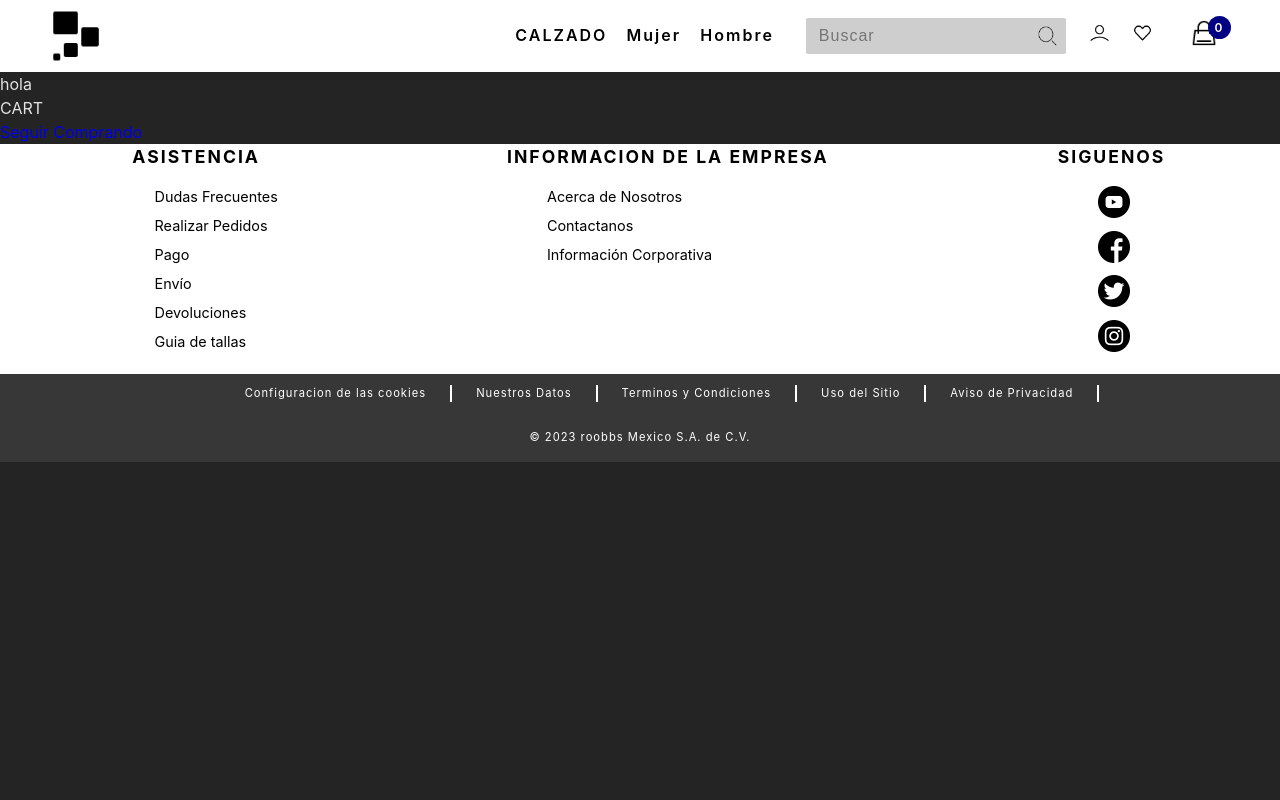
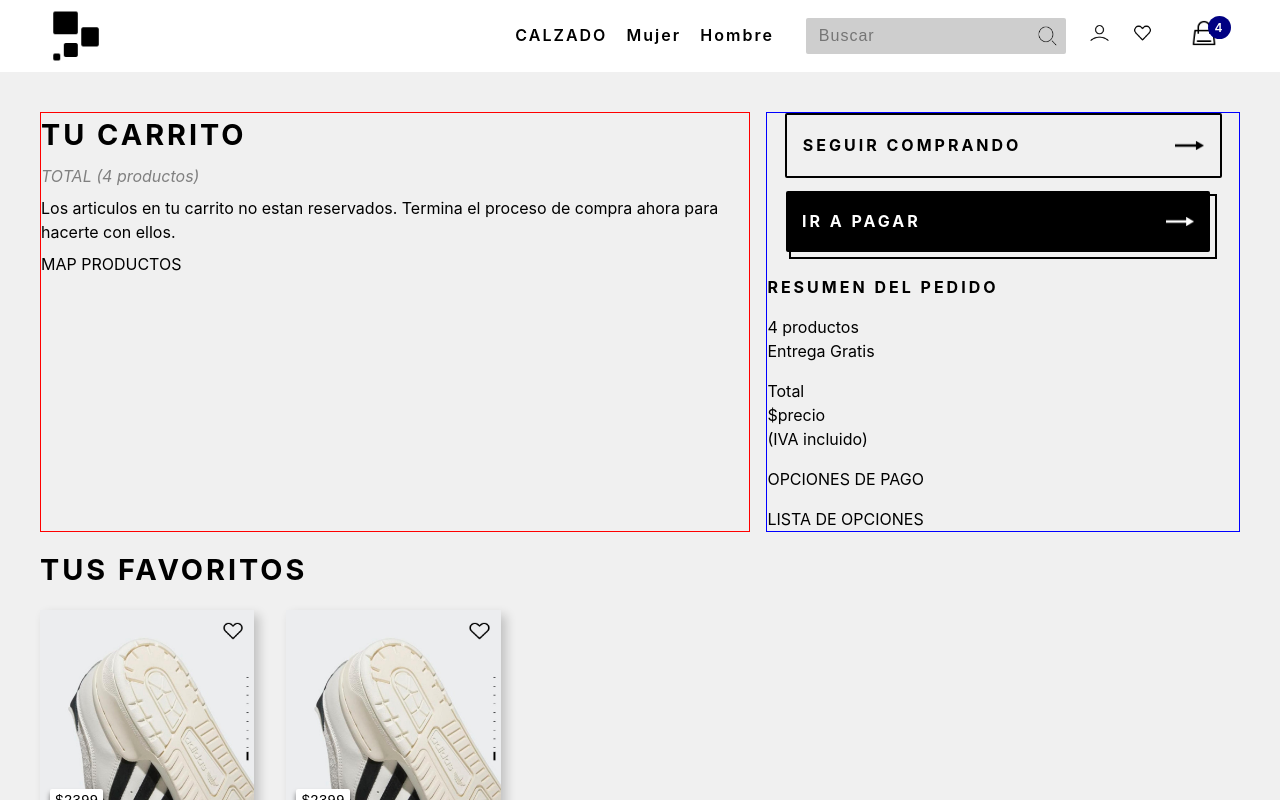
Before and after one commit to roobbs/athlead, a React (Vite) app: page /cart in a window 1280 px wide. Shown: the top 800 px of the page. Built offline with nearby package versions, Linux system fonts and the light colour scheme.

Commit message:
Added main structure of cartScreen

```diff
--- a/src/App/App.jsx
+++ b/src/App/App.jsx
@@ -1,5 +1,5 @@
 import "./App.css";
-import { useState, createContext } from "react";
+import { useState, createContext, useEffect } from "react";
 import productsList from "../../products.js";
 import Router from "../Router.jsx";
 
@@ -7,16 +7,33 @@ export const ShopContext = createContext({
   products: [],
   cartItems: [],
   addToCart: () => {},
+  favItems: [],
+  addToFav: () => {},
 });
 
 export default function App() {
   const [cartItems, setCartItems] = useState([]);
+  const [favItems, setFavItems] = useState([]);
   const products = productsList;
-  const addToCart = (product) =>
+  const addToCart = (product) => {
     setCartItems((prevState) => [...prevState, product]);
+  };
+  const addToFav = (product) => {
+    setFavItems((prevState) => [...prevState, product]);
+  };
+
+  //DELETE useEffect
+  useEffect(() => {
+    addToCart(products[1]);
+    addToCart(products[2]);
+    addToFav(products[2]);
+  }, []);
+  console.log(cartItems);
 
   return (
-    <ShopContext.Provider value={{ cartItems, products, addToCart }}>
+    <ShopContext.Provider
+      value={{ products, cartItems, addToCart, favItems, addToFav }}
+    >
       <Router />
     </ShopContext.Provider>
   );
--- a/src/screens/CartScreen.jsx
+++ b/src/screens/CartScreen.jsx
@@ -1,13 +1,67 @@
 import Footer from "../components/Footer";
 import { Link } from "react-router-dom";
+import "../styles/CartScreen.css";
+import { useContext } from "react";
+import { ShopContext } from "../App/App";
+import ProductCard from "../components/ProductCard";
+import arrow from "../assets/right-arrow.png";
 
 export default function CartScreen() {
+  const { cartItems, favItems } = useContext(ShopContext);
+
   return (
     <>
-      <div>hola</div>
-      <div>CART</div>
-      <div>
-        <Link to="/"> Seguir Comprando</Link>
+      <div className="cartScreenContainer">
+        <div className="cartProductsInfo">
+          <div className="cartTitles">TU CARRITO</div>
+          <div style={{ color: "grey", fontStyle: "italic" }}>
+            TOTAL ({cartItems.length} productos)
+          </div>
+          <div>
+            Los articulos en tu carrito no estan reservados. Termina el proceso
+            de compra ahora para hacerte con ellos.
+          </div>
+          <div>MAP PRODUCTOS</div>
+        </div>
+        <div className="cartResume">
+          <Link to="/" className="keepPayingButton">
+            <div>SEGUIR COMPRANDO</div>
+            <img src={arrow} alt="" className="buyIcon" />
+          </Link>
+          <div className="cartPayButtonContainer">
+            <div className="cartPayButton">
+              <div>IR A PAGAR</div>
+              <img src={arrow} alt="" className="payIcon" />
+            </div>
+          </div>
+          <div className="resumeTitle">RESUMEN DEL PEDIDO</div>
+          <div>
+            <div>{cartItems.length} productos</div>
+            <div>Entrega Gratis</div>
+          </div>
+          <div>
+            <div>Total</div>
+            <div>$precio</div>
+            <div>(IVA incluido)</div>
+          </div>
+          <div>OPCIONES DE PAGO</div>
+          <div>LISTA DE OPCIONES</div>
+        </div>
+        <div className="favOnCartContainer">
+          <div className="cartTitles">TUS FAVORITOS</div>
+          <div className="favItemsContainer">
+            {favItems.map((product) => (
+              <ProductCard
+                key={product.id}
+                name={product.name}
+                price={product.price}
+                category={product.category}
+                label={product.label}
+                img={product.image}
+              />
+            ))}
+          </div>
+        </div>
       </div>
       <Footer />
     </>
--- /dev/null
+++ b/src/styles/CartScreen.css
@@ -0,0 +1,81 @@
+.cartScreenContainer {
+  flex: 1;
+  background-color: rgb(240, 240, 240);
+  color: black;
+  display: grid;
+  gap: 1rem;
+  grid-template-columns: 3fr 2fr;
+  padding: 2.5rem;
+}
+.cartProductsInfo {
+  border: 1px solid red;
+  display: flex;
+  flex-direction: column;
+  gap: 0.5rem;
+}
+.cartResume {
+  border: 1px solid blue;
+  display: flex;
+  flex-direction: column;
+  gap: 1rem;
+}
+.favOnCartContainer {
+  grid-column: span 2;
+  display: flex;
+  flex-direction: column;
+  gap: 1.2rem;
+}
+.favItemsContainer {
+  display: grid;
+  grid-template-columns: repeat(5, 1fr);
+  gap: 2rem;
+}
+.cartTitles {
+  font-weight: 700;
+  font-size: 1.8rem;
+  letter-spacing: 3px;
+}
+.keepPayingButton {
+  color: black;
+  border: 2px solid black;
+  font-weight: 700;
+  letter-spacing: 3px;
+  align-self: flex-start;
+  padding: 1rem;
+  border-radius: 2px;
+  display: flex;
+  justify-content: space-between;
+  align-items: center;
+  /* gap: 10rem; */
+  width: 85%;
+  align-self: center;
+}
+.buyIcon {
+  width: 1.8rem;
+}
+.cartPayButtonContainer {
+  border: 2px solid black;
+  width: 90%;
+  align-self: center;
+}
+.cartPayButton {
+  background-color: black;
+  color: white;
+  font-weight: 700;
+  letter-spacing: 3px;
+  padding: 1rem;
+  border-radius: 2px;
+  display: flex;
+  justify-content: space-between;
+  align-items: center;
+  transform: translate(-5px, -5px);
+}
+.payIcon {
+  width: 1.8rem;
+  filter: invert(100);
+}
+.resumeTitle {
+  font-weight: 700;
+  font-size: 1rem;
+  letter-spacing: 3px;
+}
```
Also changed, not shown: src/assets/right-arrow.png (added).
